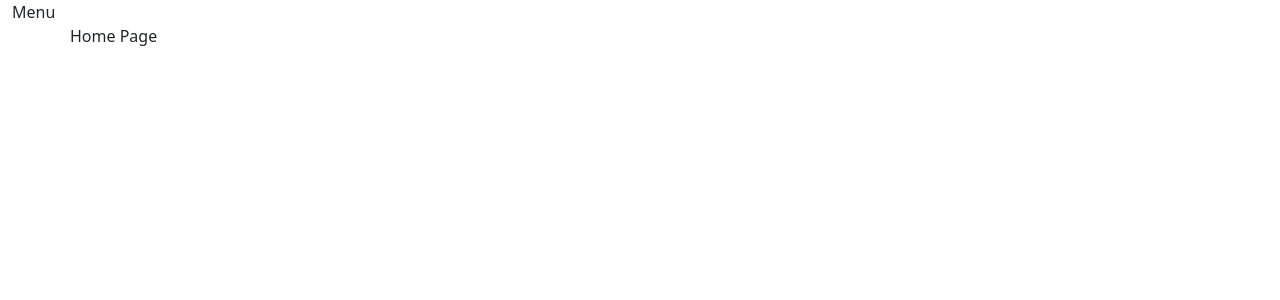
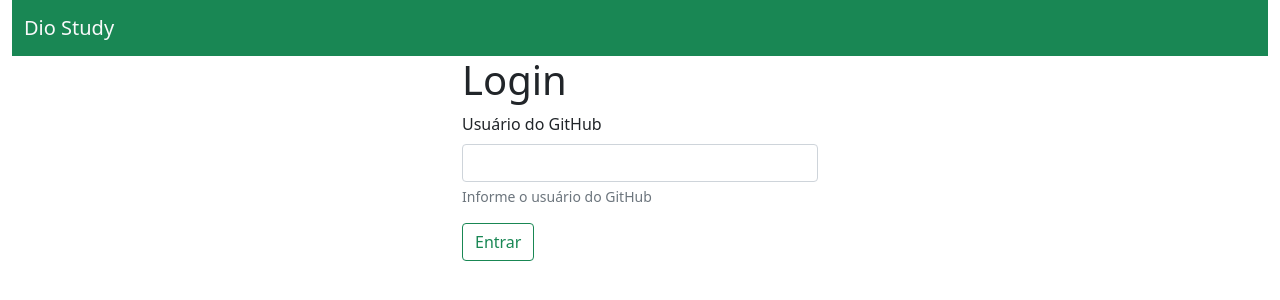
Before and after one commit to A-lineed/react-ts-api, a React (Create React App) app: page / in a window 1280 px wide. Shown: the top 300 px of the page. Built offline with nearby package versions, Linux system fonts and the light colour scheme.

Commit message:
Estilizando página inicial

```diff
--- a/src/components/Menu/Menu.tsx
+++ b/src/components/Menu/Menu.tsx
@@ -1,5 +1,16 @@
+import { Link } from "react-router-dom";
+
 const Menu = () => {
-  return (<div>Menu</div>);
+  return (
+    <nav className="navbar navbar-light navbar-expand-lg bg-success">
+      <div className="container-fluid">
+        <Link className="navbar-brand" to="/">
+          <span className="ml-1 text-light">Dio Study</span>
+        </Link>
+        <a className="navbar-brand" href="/"></a>
+      </div>
+    </nav>
+  );
 };
 
 export default Menu;
--- a/src/pages/Home.tsx
+++ b/src/pages/Home.tsx
@@ -2,7 +2,27 @@
 import Menu from "../components/Menu/Menu";
 
 const Home = () => {
-  return <Layout>Home Page</Layout>;
+  return (
+    <Layout>
+      <div className=" col-4 m-auto">
+        <h1>Login</h1>
+        <div className="mb-3">
+          <label htmlFor="gitUser" className="form-label">
+            Usuário do GitHub
+          </label>
+          <input
+            className="form-control"
+            id="gitUser"
+            aria-describedby="userlHelp"
+          />
+          <div id="userHelp" className="form-text">
+            Informe o usuário do GitHub
+          </div>
+        </div>
+        <button type="button" className="btn btn-outline-success">Entrar</button>
+      </div>
+    </Layout>
+  );
 };
 
 export default Home;
```
